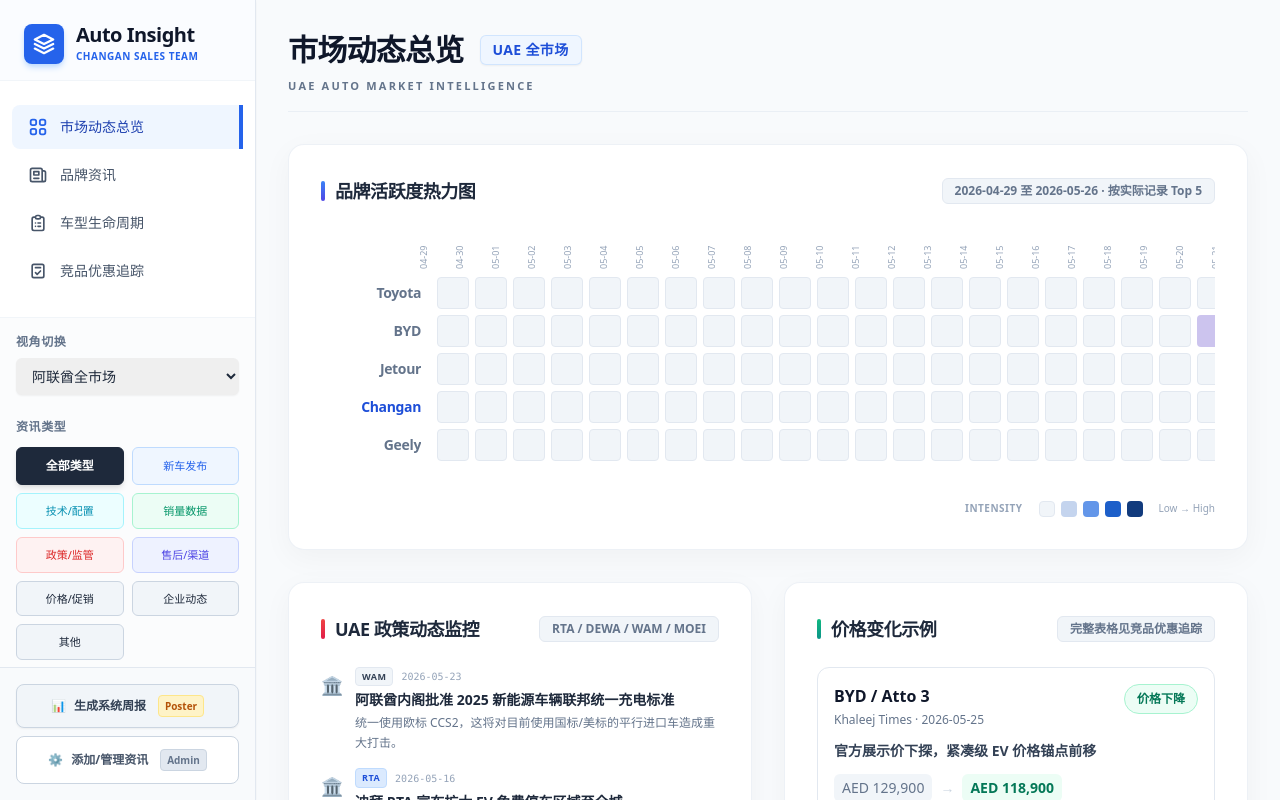
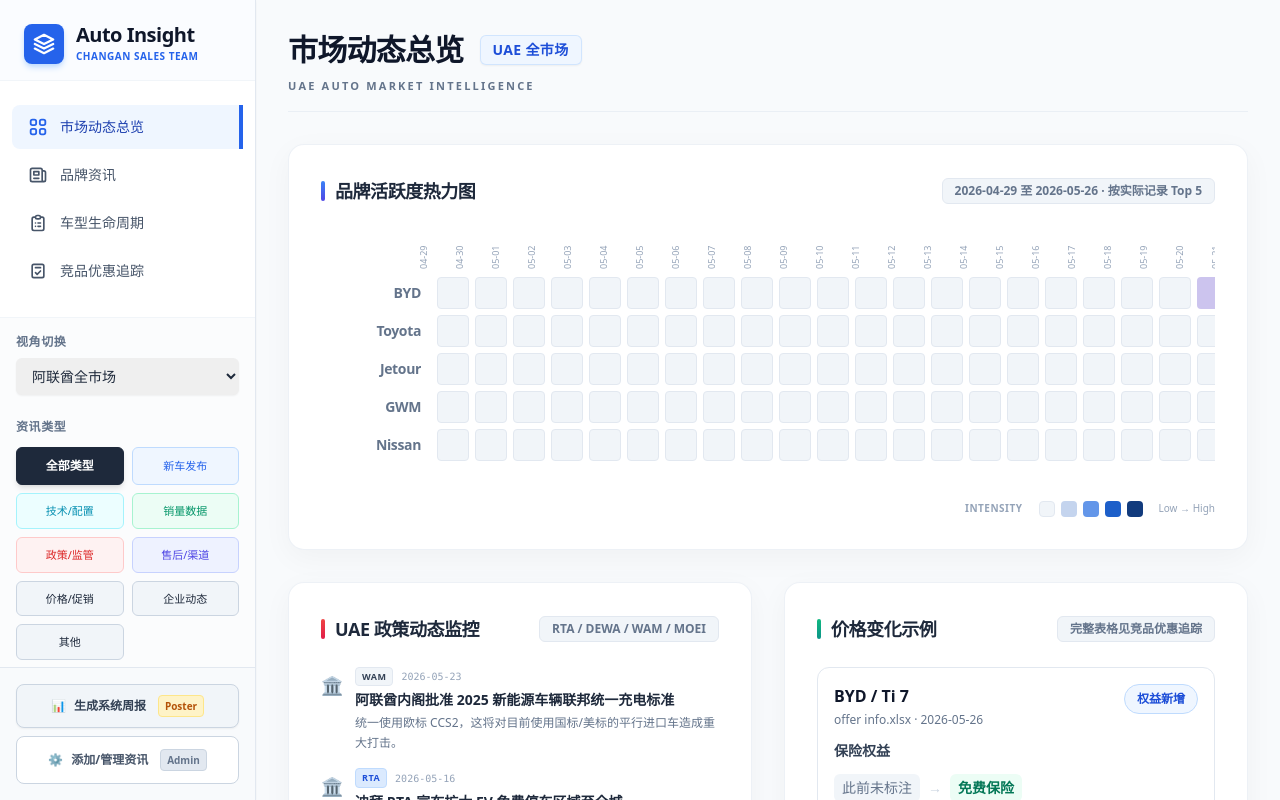
Before and after one commit to FysFeng/9-00, a React (Vite) app: page / in a window 1280 px wide. Built offline with nearby package versions, Linux system fonts and the light colour scheme; no server answers.

Commit message:
Update offer tracking prices from spreadsheet

```diff
--- a/constants.ts
+++ b/constants.ts
@@ -79,6 +79,124 @@ const d = (offset: number) => {
   return date.toISOString().split('T')[0];
 };
 
+type OfferRow = {
+  brand: string;
+  model: string;
+  monthly?: string;
+  price?: string;
+  structure?: string;
+  finance?: string;
+  priceProtection?: string;
+  insurance?: string;
+  registration?: string;
+  service?: string;
+  warranty?: string;
+  roadside?: string;
+  tinting?: string;
+  charging?: string;
+  cashDiscount?: string;
+  note?: string;
+  url?: string;
+};
+
+const cleanOfferValue = (value?: string) => {
+  if (!value || value === '-') return '';
+  return value;
+};
+
+const brandUrl = (brand: string) => {
+  if (brand.includes('BYD')) return 'https://www.byduae.ae/en/';
+  if (brand.includes('Jetour')) return 'https://jetouruae.com/';
+  if (brand.includes('Toyota')) return 'https://www.toyota.ae/';
+  if (brand.includes('GWM')) return 'https://www.gwmuae.com/';
+  if (brand.includes('Nissan')) return 'https://en.nissan-dubai.com/';
+  if (brand.includes('Mitsubishi')) return 'https://www.mitsubishi-motors.ae/';
+  return '';
+};
+
+const offerRows: OfferRow[] = [
+  { brand: 'BYD 比亚迪', model: 'Ti 7', structure: 'AND', insurance: '免费保险', registration: '免费注册' },
+  { brand: 'BYD 比亚迪', model: 'SEAL 7', monthly: 'AED 1,499/月', price: '109,900', structure: 'AND', finance: '金融支持', insurance: '免费保险', registration: '免费注册', service: '免费保养' },
+  { brand: 'BYD 比亚迪', model: 'SONG PLUS', monthly: 'AED 1,699/月', price: '119,900', structure: 'AND', finance: '金融支持', insurance: '免费保险', registration: '免费注册', service: '免费保养' },
+  { brand: 'BYD 比亚迪', model: 'SHARK 6', monthly: 'AED 2,399/月', price: '158,900', structure: 'AND', insurance: '免费保险', registration: '免费注册', service: '免费保养' },
+  { brand: 'BYD 比亚迪', model: 'SEALION 7', monthly: 'AED 2,199/月', structure: 'AND', finance: '金融支持', insurance: '免费保险', registration: '免费注册', service: '免费保养', charging: '1年 ADNOC charging' },
+  { brand: 'BYD 比亚迪', model: 'SEALION 5', monthly: 'AED 1,399/月', price: '89,900', structure: 'AND', insurance: '免费保险', registration: '免费注册', service: '免费保养' },
+  { brand: 'BYD 比亚迪', model: 'SEAL', monthly: 'AED 1,999/月', structure: 'AND', finance: '金融支持', insurance: '免费保险', registration: '免费注册', service: '免费保养', charging: '1年 ADNOC charging' },
+  { brand: 'BYD 比亚迪', model: 'QIN PLUS', monthly: 'AED 1,099/月', price: '74,900', structure: 'AND', finance: '金融支持', insurance: '免费保险', registration: '免费注册', service: '免费保养' },
+  { brand: 'BYD 比亚迪', model: 'ATTO 8', monthly: 'AED 2,399/月', price: '159,900', structure: 'AND', insurance: '免费保险', registration: '免费注册', service: '免费保养' },
+  { brand: 'BYD 比亚迪', model: 'HAN', monthly: 'AED 2,699/月', structure: 'AND', finance: '金融支持', insurance: '免费保险', registration: '免费注册', service: '免费保养', charging: '家庭充电权益' },
+  { brand: 'BYD 比亚迪', model: 'SEAL 6', monthly: 'AED 1,299/月', price: '87,900', structure: 'AND', registration: '免费注册', service: '免费保养' },
+  { brand: 'Jetour 捷途', model: 'T1', monthly: 'AED 1,349/月', structure: 'OR', finance: '3年保险或 VAT 支持', service: '3年 / 30,000 km service package', warranty: '10年 / 1,000,000 km', note: '6个月后付款' },
+  { brand: 'Jetour 捷途', model: 'G700', monthly: 'AED 2,499/月', price: '169,000', structure: 'OR', finance: '3年保险或 VAT 支持', warranty: '1,000,000 km', note: '6个月后付款' },
+  { brand: 'Jetour 捷途', model: 'T2', monthly: 'AED 1,899/月', structure: 'OR', finance: '3年保险或 VAT 支持', service: '3年 / 30,000 km service package', warranty: '10年 / 1,000,000 km', note: '6个月后付款' },
+  { brand: 'Toyota 丰田', model: 'Camry', monthly: 'AED 1,349/月', price: '122,900', structure: 'OR', finance: 'Option: 0% finance up to 5年', insurance: 'Option: included', registration: 'Option: included', service: 'Option: included', warranty: 'Option: extended warranty', tinting: 'Option: tinting', note: '缺少详细信息' },
+  { brand: 'Toyota 丰田', model: 'Land Cruiser', monthly: 'AED 2,999/月', price: '239,900' },
+  { brand: 'Toyota 丰田', model: 'Urban Cruiser', monthly: 'AED 899/月', price: '79,900', structure: 'AND', insurance: 'Included insurance', registration: 'Included registration', service: 'Included servicing', warranty: 'Extended warranty', tinting: 'Included tinting', note: '缺少详细信息' },
+  { brand: 'GWM 长城', model: 'TANK 300', monthly: 'AED 1,899/月', price: '119,900 + VAT', structure: 'AND', priceProtection: 'Yes', insurance: '免费保险', registration: '免费注册', service: '5年 premium service plan', roadside: '5年', tinting: 'Free 3M tinting' },
+  { brand: 'GWM 长城', model: 'TANK 500', monthly: 'AED 2,499/月', price: '159,900 + VAT', structure: 'AND', priceProtection: 'Yes', insurance: '免费保险', registration: '免费注册', service: '5年 premium service plan', roadside: '5年', tinting: 'Free 3M tinting' },
+  { brand: 'GWM 长城', model: 'H7', monthly: 'AED 1,499/月', price: '99,900 + VAT', structure: 'AND + OR', finance: '3年保险或 VAT 支持', priceProtection: 'Yes', service: 'Option B: free 3年 service contract', warranty: '6年 / 200,000 km', roadside: '3-5年' },
+  { brand: 'GWM 长城', model: 'H9', monthly: 'AED 1,799/月', price: '119,900 + VAT', structure: 'AND + OR', finance: '3年保险或 VAT 支持', priceProtection: 'Yes', insurance: 'Option B: insurance support', registration: 'Option B: complimentary registration', service: 'Option B: free 3年 service contract', warranty: '6年 / 200,000 km', roadside: 'Option B + 5年 official roadside', tinting: 'Option B: window tinting' },
+  { brand: 'GWM 长城', model: 'Jolion Pro', monthly: 'AED 1,049/月', price: '69,900 + VAT', structure: 'AND + OR', priceProtection: 'Yes', registration: 'Option A: complimentary registration', service: 'Option A: free 3年 service contract', warranty: '6年 / 200,000 km', roadside: '5年', cashDiscount: 'Option B: AED 10,000 cash discount' },
+  { brand: 'Nissan 日产', model: 'Altima', monthly: 'AED 1,950/月', price: '110,500', structure: 'AND', service: '5年 / 100,000 km', warranty: '5年', roadside: '5年' },
+  { brand: 'Nissan 日产', model: 'X-Trail', monthly: 'AED 1,890/月', price: '103,900', structure: 'AND', service: '5年 / 100,000 km', warranty: '5年', roadside: '5年' },
+  { brand: 'Nissan 日产', model: 'Kicks', monthly: 'AED 1,300/月', structure: 'AND', service: '3年 / 60,000 km', warranty: '5年', roadside: '5年' },
+  { brand: 'Nissan 日产', model: 'Patrol', structure: 'AND', service: 'Free 5年 service', warranty: '5年', roadside: '5年' },
+  { brand: 'Mitsubishi 三菱', model: 'Outlander', price: '79,900*', note: '无活动' },
+];
+
+const buildOfferSignals = (row: OfferRow): NewsItem['strategySignals'] => {
+  const signals: NonNullable<NewsItem['strategySignals']> = [];
+  const base = { model: row.model, currency: 'AED' };
+
+  if (cleanOfferValue(row.price) || cleanOfferValue(row.monthly)) {
+    signals.push({
+      category: 'price',
+      action: `${row.model} 当前报价更新`,
+      ...base,
+      msrp: cleanOfferValue(row.price),
+      current_value: [cleanOfferValue(row.price) && `起售价 AED ${cleanOfferValue(row.price)}`, cleanOfferValue(row.monthly) && `月供 ${cleanOfferValue(row.monthly)}`].filter(Boolean).join(' / '),
+      note: row.structure ? `Offer Structure: ${row.structure}` : undefined,
+    });
+  }
+
+  if (cleanOfferValue(row.finance)) signals.push({ category: 'finance', action: '金融方案/付款支持', ...base, current_value: cleanOfferValue(row.finance) });
+  if (cleanOfferValue(row.priceProtection)) signals.push({ category: 'price', action: '价格保护', ...base, current_value: cleanOfferValue(row.priceProtection) });
+  if (cleanOfferValue(row.insurance)) signals.push({ category: 'insurance', action: '保险权益', ...base, current_value: cleanOfferValue(row.insurance) });
+  if (cleanOfferValue(row.registration)) signals.push({ category: 'service', action: '注册权益', ...base, current_value: cleanOfferValue(row.registration) });
+  if (cleanOfferValue(row.service)) signals.push({ category: 'service', action: '保养/服务权益', ...base, current_value: cleanOfferValue(row.service) });
+  if (cleanOfferValue(row.warranty)) signals.push({ category: 'service', action: '质保权益', ...base, current_value: cleanOfferValue(row.warranty) });
+  if (cleanOfferValue(row.roadside)) signals.push({ category: 'service', action: '道路救援权益', ...base, current_value: cleanOfferValue(row.roadside) });
+  if (cleanOfferValue(row.tinting)) signals.push({ category: 'bundle', action: '贴膜权益', ...base, current_value: cleanOfferValue(row.tinting) });
+  if (cleanOfferValue(row.charging)) signals.push({ category: 'charging', action: '充电权益', ...base, current_value: cleanOfferValue(row.charging) });
+  if (cleanOfferValue(row.cashDiscount)) signals.push({ category: 'price', action: '现金折扣', ...base, current_value: cleanOfferValue(row.cashDiscount) });
+  if (cleanOfferValue(row.note) && row.note !== '无活动') signals.push({ category: 'other', action: '备注', ...base, current_value: cleanOfferValue(row.note) });
+
+  return signals;
+};
+
+const OFFER_TRACKING_NEWS: NewsItem[] = offerRows
+  .map((row, index) => {
+    const signals = buildOfferSignals(row);
+    return {
+      id: `offer-${index + 1}`,
+      title: `${row.brand} ${row.model} 优惠价格更新`,
+      summary: `${row.model} 已按 offer info.xlsx 更新价格与权益。${row.price ? `起售价 AED ${row.price}。` : ''}${row.monthly ? `月供 ${row.monthly}。` : ''}`,
+      original_text: '',
+      url: row.url || brandUrl(row.brand),
+      source: 'offer info.xlsx',
+      date: d(0),
+      brand: row.brand,
+      type: NewsType.COMPETITOR_TACTICS,
+      sentiment: 'neutral' as const,
+      tags: ['价格追踪', '优惠权益', row.model],
+      model: row.model,
+      msrp: cleanOfferValue(row.price),
+      currency: 'AED',
+      strategySignals: signals,
+    };
+  })
+  .filter((item) => item.strategySignals && item.strategySignals.length > 0);
+
 export const INITIAL_NEWS: NewsItem[] = [
   // --- TOYOTA: The Incumbent (Defensive Strategy) ---
   {
@@ -148,31 +266,7 @@ export const INITIAL_NEWS: NewsItem[] = [
     brand: "BYD 比亚迪",
     type: NewsType.COMPETITOR_TACTICS,
     sentiment: "neutral",
-    tags: ["价格战", "价格调整", "Atto 3"],
-    model: "Atto 3",
-    msrp: "118,900",
-    currency: "AED",
-    strategySignals: [
-      {
-        category: "price",
-        action: "官方展示价下探，紧凑级 EV 价格锚点前移",
-        model: "Atto 3",
-        msrp: "118,900",
-        currency: "AED",
-        previous_value: "AED 129,900",
-        current_value: "AED 118,900",
-        note: "展示样例：用于价格变化追踪看板",
-        raw_excerpt: "Official UAE offer tracker sample"
-      },
-      {
-        category: "finance",
-        action: "配合低首付/分期金融话术强化转化",
-        model: "Atto 3",
-        currency: "AED",
-        current_value: "低首付金融方案",
-        note: "展示样例：官网优惠页监控项"
-      }
-    ]
+    tags: ["价格战", "价格调整", "Atto 3"]
   },
   {
     id: uuid(),
@@ -230,116 +324,7 @@ export const INITIAL_NEWS: NewsItem[] = [
     sentiment: "positive",
     tags: ["沙漠测试", "耐久性", "营销活动"]
   },
-  {
-    id: uuid(),
-    title: "吉利 UAE Monjaro 官方优惠价进入重点监控",
-    summary: "用于演示官网价格追踪：Monjaro 展示价与金融权益同步进入竞品优惠看板。",
-    original_text: "",
-    url: "https://www.geely.ae/en",
-    source: "Geely UAE Official Offers",
-    date: d(-1),
-    brand: "Geely 吉利",
-    type: NewsType.COMPETITOR_TACTICS,
-    sentiment: "neutral",
-    tags: ["价格追踪", "官方优惠", "Monjaro"],
-    model: "Monjaro",
-    msrp: "137,900",
-    currency: "AED",
-    strategySignals: [
-      {
-        category: "price",
-        action: "旗舰 SUV 展示价下修，压缩同级燃油 SUV 价格带",
-        model: "Monjaro",
-        msrp: "137,900",
-        currency: "AED",
-        previous_value: "AED 149,900",
-        current_value: "AED 137,900",
-        note: "展示样例：基于 Geely UAE 官方优惠页监控",
-        raw_excerpt: "Official UAE offer tracker sample"
-      },
-      {
-        category: "bundle",
-        action: "叠加保养/质保权益，提升落地价值感",
-        model: "Monjaro",
-        currency: "AED",
-        current_value: "保养权益包",
-        note: "展示样例：官网优惠页监控项"
-      }
-    ]
-  },
-  {
-    id: uuid(),
-    title: "BYD UAE Sealion 7 进入限时权益追踪",
-    summary: "用于演示官网价格追踪：Sealion 7 以金融方案和保险权益形成促销组合。",
-    original_text: "",
-    url: "https://www.byduae.ae/en/",
-    source: "BYD UAE Official Offers",
-    date: d(-2),
-    brand: "BYD 比亚迪",
-    type: NewsType.COMPETITOR_TACTICS,
-    sentiment: "neutral",
-    tags: ["价格追踪", "限时权益", "Sealion 7"],
-    model: "Sealion 7",
-    msrp: "169,900",
-    currency: "AED",
-    strategySignals: [
-      {
-        category: "insurance",
-        action: "新增首年保险权益，降低首年拥车成本",
-        model: "Sealion 7",
-        msrp: "169,900",
-        currency: "AED",
-        previous_value: "无首年保险",
-        current_value: "首年保险权益",
-        note: "展示样例：基于 BYD UAE 官方优惠页监控"
-      },
-      {
-        category: "finance",
-        action: "月供门槛下探，强化新能源 SUV 转化",
-        model: "Sealion 7",
-        currency: "AED",
-        previous_value: "AED 3,250/月",
-        current_value: "AED 2,890/月",
-        note: "展示样例：价格/金融组合促销"
-      }
-    ]
-  },
-  {
-    id: uuid(),
-    title: "iCAUR UAE V27 REEV 官方优惠进入奇瑞体系追踪",
-    summary: "用于演示官网价格追踪：iCAUR 作为奇瑞体系新能源越野品牌，V27 REEV 进入促销变化监控。",
-    original_text: "",
-    url: "https://icauruae.com/",
-    source: "iCAUR UAE Official Offers",
-    date: d(-3),
-    brand: "Chery iCAUR",
-    type: NewsType.COMPETITOR_TACTICS,
-    sentiment: "neutral",
-    tags: ["价格追踪", "REEV", "官方优惠"],
-    model: "V27 REEV",
-    msrp: "139,900",
-    currency: "AED",
-    strategySignals: [
-      {
-        category: "price",
-        action: "预售展示价下探，强化增程越野 SUV 入门吸引力",
-        model: "V27 REEV",
-        msrp: "139,900",
-        currency: "AED",
-        previous_value: "AED 149,900",
-        current_value: "AED 139,900",
-        note: "展示样例：基于 iCAUR UAE 官方优惠页监控"
-      },
-      {
-        category: "trade_in",
-        action: "置换补贴加入报价口径，推动燃油 SUV 用户转化",
-        model: "V27 REEV",
-        currency: "AED",
-        current_value: "AED 5,000 置换补贴",
-        note: "展示样例：价格/置换组合促销"
-      }
-    ]
-  },
+  ...OFFER_TRACKING_NEWS,
 
   // --- FILLER DATA (For Charts) ---
   ...Array.from({ length: 5 }).map((_, i) => ({
```
